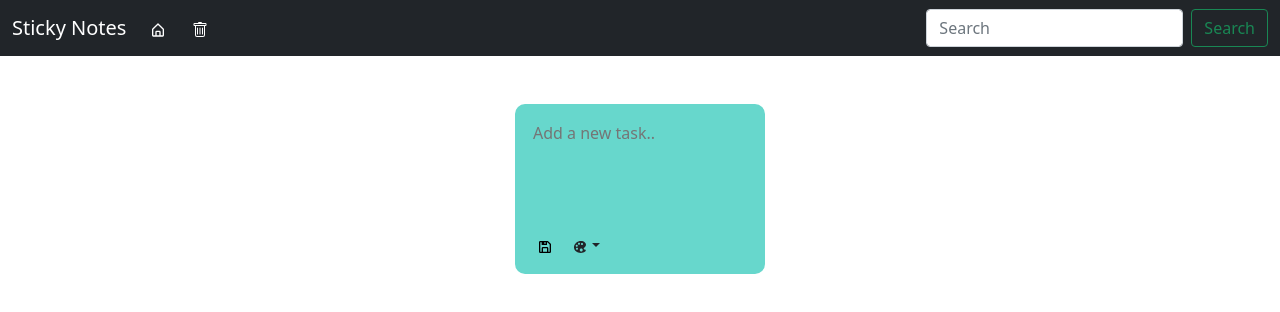
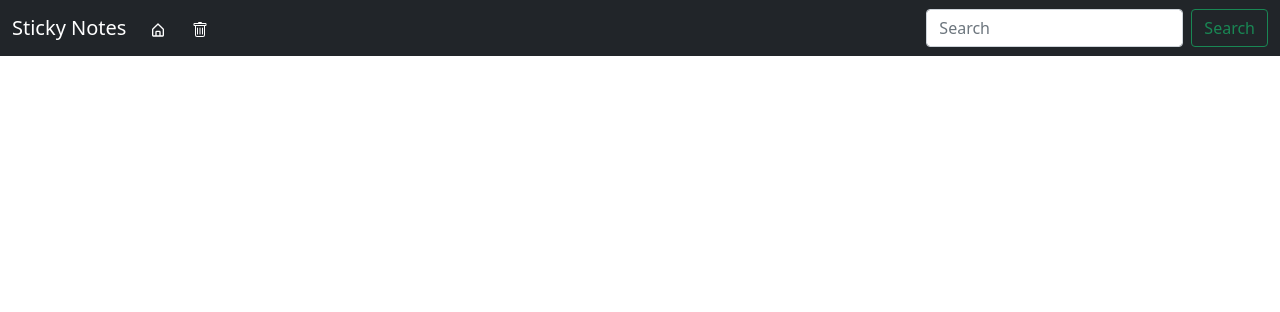
Before and after one commit to axelcola/sticky-notes-on-react, a React (Create React App) app: page / in a window 1280 px wide. Shown: the top 312 px of the page. Built offline with nearby package versions, Linux system fonts and the light colour scheme.

Commit message:
fixing routes, gh-pages its working!

```diff
--- a/package.json
+++ b/package.json
@@ -2,6 +2,7 @@
   "name": "react-sticky-notes",
   "version": "0.1.0",
   "private": true,
+  "homepage": "https://axelcola.github.io/sticky-notes-on-react/",
   "dependencies": {
     "@testing-library/jest-dom": "^5.16.4",
     "@testing-library/react": "^13.1.1",
@@ -20,6 +21,8 @@
     "wouter": "^2.8.0-alpha.2"
   },
   "scripts": {
+    "predeploy": "npm run build",
+    "deploy": "gh-pages -d build",
     "start": "react-scripts start",
     "build": "react-scripts build",
     "test": "react-scripts test",
--- a/src/App.js
+++ b/src/App.js
@@ -10,7 +10,7 @@ function App() {
     <div className="App">
       <NavbarNotes />
       <Route path="/paper-bin" component={PaperBin} />
-      <Route path="/" component={NoteList} />
+      <Route path="/sticky-notes-on-react" component={NoteList} />
     </div>
   );
 }
```
